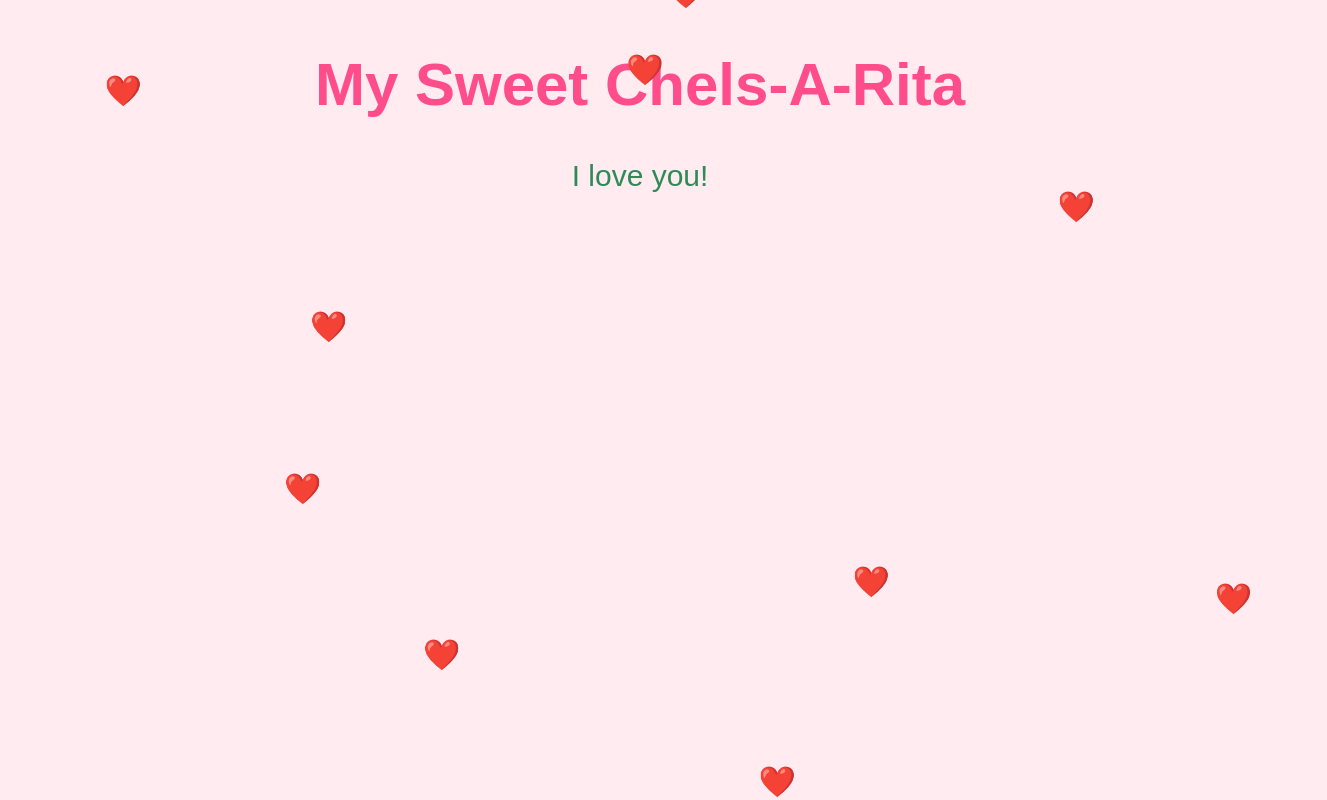
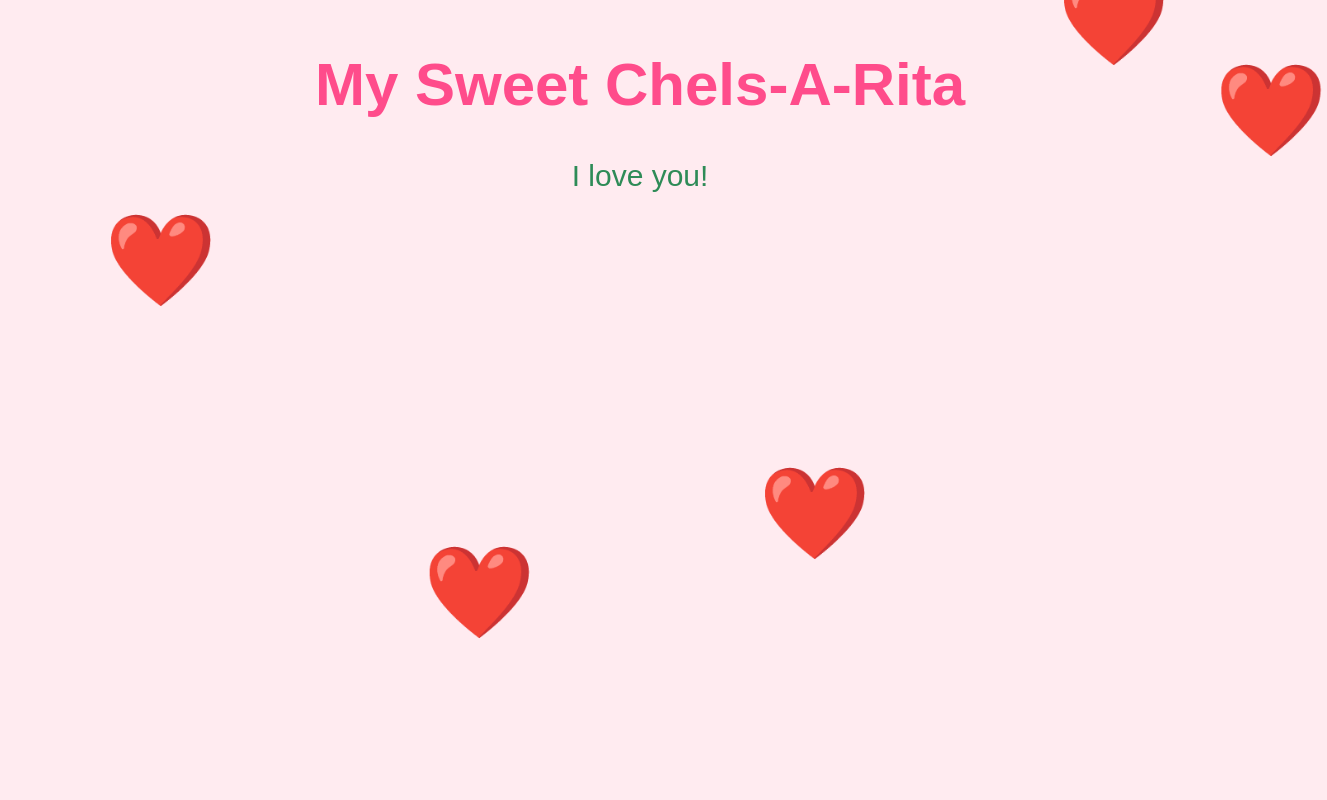
Before and after one commit to DirtWonder/SupriseWebPage, a plain HTML site: page index.html in a window 1280 px wide. Shown: the whole page, 1327 px wide, since content can reach past the window. Drawn offline with Linux system fonts and the light colour scheme.

Commit message:
Update index.html

```diff
--- a/index.html
+++ b/index.html
@@ -28,9 +28,9 @@
 
         .heart {
             position: absolute;
-            font-size: 30px;
+            font-size: 90px; /* Increase heart size by 3x */
             color: red;
-            animation: fall 5s infinite linear;
+            animation: fall 10s infinite linear; /* Slow down the falling speed */
             cursor: pointer;
         }
 
@@ -72,8 +72,6 @@
     <h1>My Sweet Chels-A-Rita</h1>
     <p>I love you!</p>
 
-    <div class="heart" onclick="burst(this)">❤️</div>
-
     <script>
         // JavaScript to make hearts fall and burst
         function createFallingHearts() {
@@ -81,7 +79,10 @@
             heart.classList.add("heart");
             heart.innerHTML = "❤️";
             heart.style.left = `${Math.random() * window.innerWidth}px`; // Random horizontal position
-            heart.style.animationDuration = `${Math.random() * 3 + 2}s`; // Random speed for falling
+            heart.style.animationDuration = `${Math.random() * 5 + 5}s`; // Randomize the falling speed (5 to 10 seconds)
+            heart.onclick = function() {
+                burst(heart); // Burst effect when clicked
+            };
             document.body.appendChild(heart);
 
             // Remove the heart once it finishes falling
@@ -106,8 +107,8 @@
             heartElement.remove();
         }
 
-        // Create falling hearts every 0.5 seconds
-        setInterval(createFallingHearts, 500);
+        // Create falling hearts every 1 second
+        setInterval(createFallingHearts, 1000);
     </script>
 
 </body>
```
